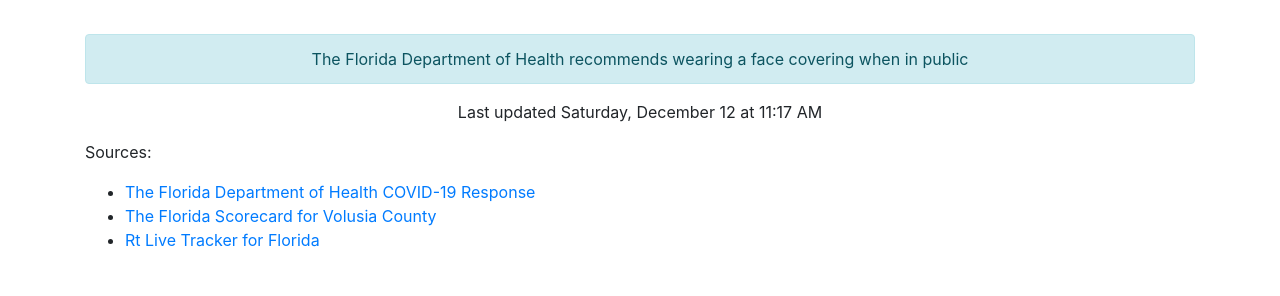
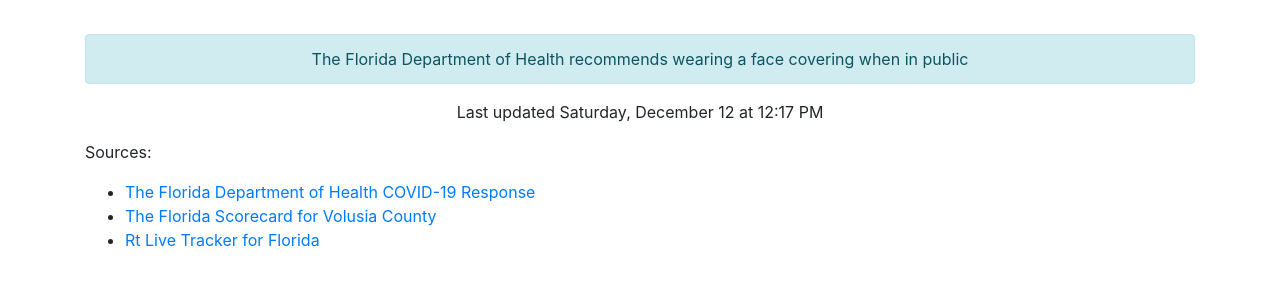
Before and after one commit to thinkjson/timeforchurch, a Jekyll site: the page built from index.md, in a window 1280 px wide. Shown: the part 586-882 px from the top of the page. Built offline with Jekyll 4.4.1, drawn with Linux system fonts in a browser that asks for light colours; our own code applies the rules of GitHub Pages for plain Markdown files.

Commit message:
Updating data

```diff
--- a/_includes/data.html
+++ b/_includes/data.html
@@ -10,4 +10,4 @@
     <div class="outcome text-success">YES</div>
     <div class="alert alert-info" role="alert">The Florida Department of Health recommends wearing a face covering when in public</div>
 
-    <p>Last updated Saturday, December 12 at 11:17 AM</p>
+    <p>Last updated Saturday, December 12 at 12:17 PM</p>
```
